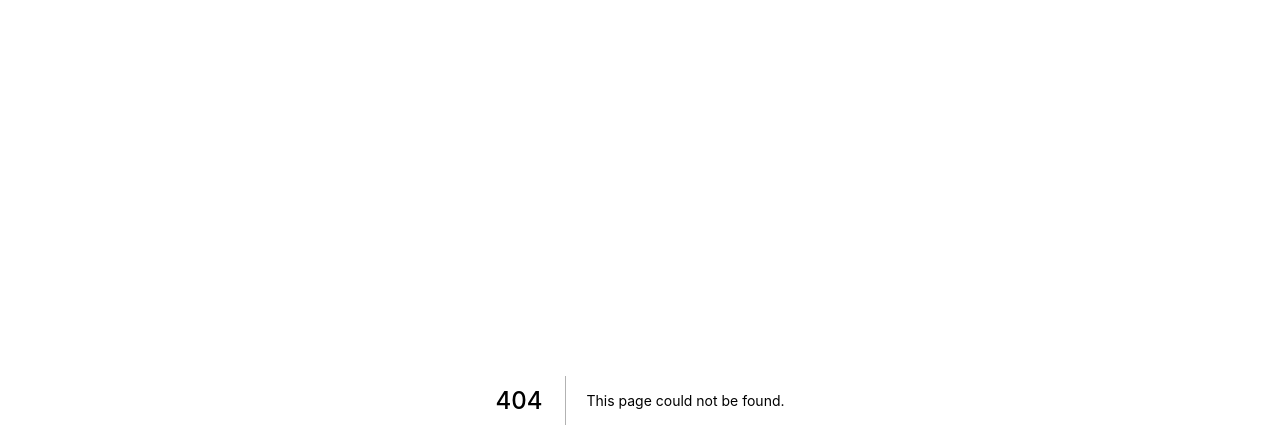
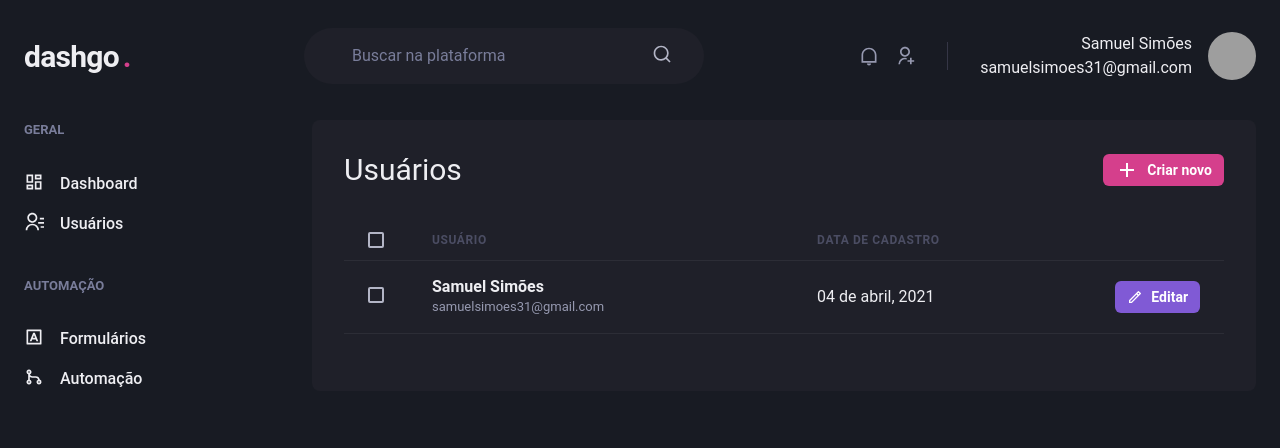
Before and after one commit to SamuelSimoes31/dashgo, a Next.js app: page /users in a window 1280 px wide. Before the commit this address had no page. Shown: the top 448 px of the page. Built offline with nearby package versions, Linux system fonts and the light colour scheme; grey boxes are pictures that could not be loaded.

Commit message:
feat: create users page

```diff
--- /dev/null
+++ b/src/pages/users/index.tsx
@@ -0,0 +1,82 @@
+import {
+  Box,
+  Button,
+  Checkbox,
+  Flex,
+  Heading,
+  Icon,
+  Table,
+  Tbody,
+  Td,
+  Text,
+  Th,
+  Thead,
+  Tr
+} from '@chakra-ui/react';
+import { RiAddLine, RiPencilLine } from 'react-icons/ri';
+import Sidebar from '../../components/Form/Sidebar';
+import Header from '../../components/Header';
+
+export default function UserList() {
+  return (
+    <Box>
+      <Header />
+      <Flex w="100%" my="6" maxWidth={1480} mx="auto" px="6">
+        <Sidebar />
+        <Box flex="1" borderRadius={8} bg="gray.800" p="8">
+          <Flex mb="8" justify="space-between" align="center">
+            <Heading size="lg" fontWeight="normal">Usuários</Heading>
+            <Button
+              as="a"
+              size="sm"
+              fontSize="sm"
+              colorScheme="pink"
+              leftIcon={<Icon as={RiAddLine} fontSize="24"/>}
+            >
+              Criar novo
+            </Button>
+          </Flex>
+          <Table colorScheme="whiteAlpha">
+            <Thead>
+              <Tr>
+                <Th px="6" color="gray.300" width="8">
+                  <Checkbox colorScheme="pink" />
+                </Th>
+                <Th>Usuário</Th>
+                <Th>Data de cadastro</Th>
+                <Th width="8"></Th>
+              </Tr>
+            </Thead>
+            <Tbody>
+              <Tr>
+                <Td px="6">
+                  <Checkbox colorScheme="pink" />
+                </Td>
+                <Td >
+                  <Box >
+                    <Text fontWeight="bold">Samuel Simões</Text>
+                    <Text fontSize="small" color="gray.300">samuelsimoes31@gmail.com</Text>
+                  </Box>
+                </Td>
+                <Td>
+                  04 de abril, 2021
+                </Td>
+                <Td>
+                  <Button
+                    as="a"
+                    size="sm"
+                    fontSize="sm"
+                    colorScheme="purple"
+                    leftIcon={<Icon as={RiPencilLine}  fontSize="16"/>}
+                  >
+                    Editar
+                  </Button>
+                </Td>
+              </Tr>
+            </Tbody>
+          </Table>
+        </Box>
+      </Flex>
+    </Box>
+  );
+}
```
